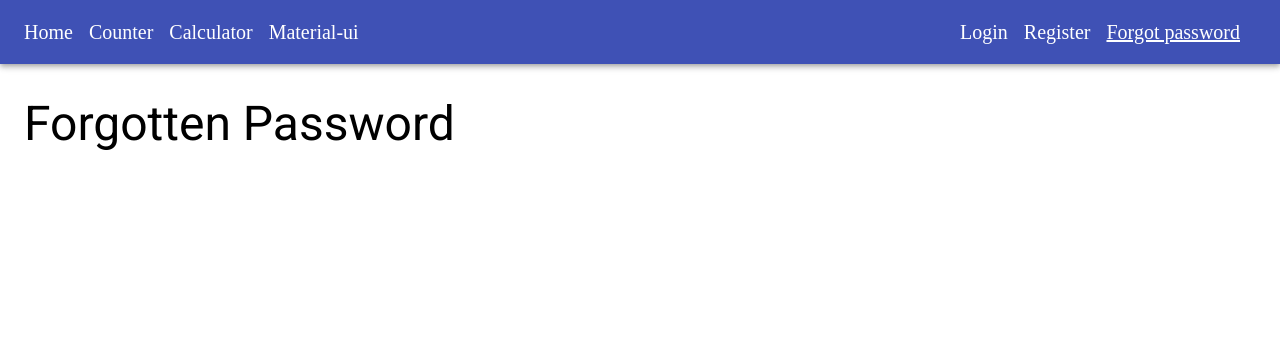
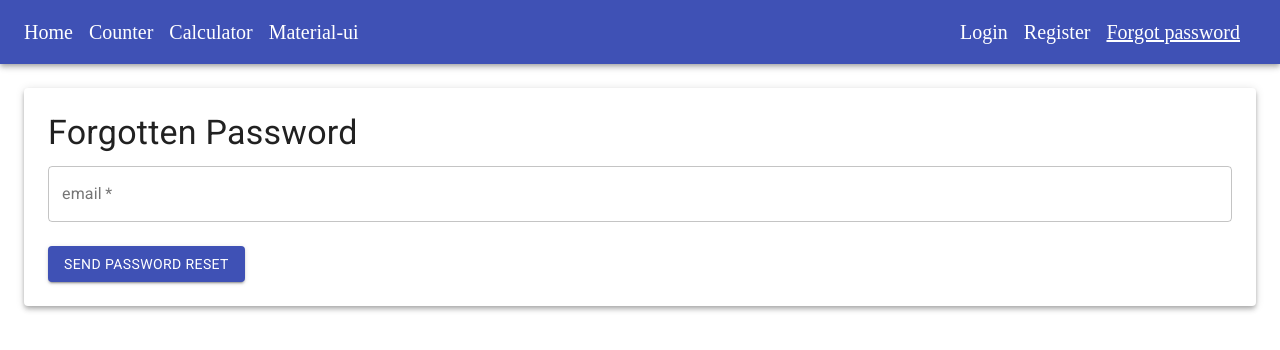
Before and after one commit to mrvanagas/react-app-1, a React (Create React App) app: page /forgotpw in a window 1280 px wide. Shown: the top 350 px of the page. Built offline with nearby package versions, Linux system fonts and the light colour scheme.

Commit message:
feat: email validation

```diff
--- /dev/null
+++ b/src/pages/ForgotPWPage/Form.jsx
@@ -0,0 +1,63 @@
+import { useState } from 'react'
+import {
+    Typography,
+    Paper,
+    makeStyles,
+    Box,
+    TextField,
+    Button
+} from '@material-ui/core';
+
+const useStyles = makeStyles((theme) => ({
+    root: {
+        width: '500px',
+        margin: 'auto',
+        textAlign: 'center'
+    }
+}));
+
+const emailRegex = /^(([^<>()[\]\\.,;:\s@"]+(\.[^<>()[\]\\.,;:\s@"]+)*)|(".+"))@((\[[0-9]{1,3}\.[0-9]{1,3}\.[0-9]{1,3}\.[0-9]{1,3}\])|(([a-zA-Z\-0-9]+\.)+[a-zA-Z]{2,}))$/;
+const isEmail = (value) => emailRegex.test(String(value).toLowerCase());
+
+const Form = () => {
+    const classes = useStyles();
+    const [email, setEmail] = useState('');
+    const [emailError, setEmailError] = useState(undefined);
+
+    const handleSubmit = (event) => {
+        event.preventDefault();
+        if(isEmail(email)){
+            //ka daryt jei gerai
+            setEmailError(undefined)
+        } else {
+            //klaidu formavimas
+            setEmailError('bad email')
+        }
+
+    }
+
+    return (
+        <form classes={classes.root} onSubmit={handleSubmit}>
+            <Paper elevation={4}>
+                <Box p={3}>
+                    <Typography variant="h4" component="h1" gutterBottom>Forgotten Password</Typography>
+                    <TextField
+                        label="email"
+                        variant="outlined"
+                        value={email}
+                        onChange={e => setEmail(e.target.value)}
+                        fullWidth
+                        required
+                        error={emailError}
+                        helperText={emailError ?? false}
+                        />
+                    <Box mt={3}>
+                        <Button variant="contained" color="primary" type="submit">Send password reset</Button>
+                    </Box>
+                </Box>
+            </Paper>
+        </form>
+    )
+}
+
+export default Form
--- a/src/pages/ForgotPWPage/index.jsx
+++ b/src/pages/ForgotPWPage/index.jsx
@@ -1,11 +1,13 @@
-import { Box, Typography, Container } from '@material-ui/core';
+import { Box,Container } from '@material-ui/core';
+import Form from './Form'
 
 const ForgotPW = () => {
   return (
     <Container>
-      <Box mt={4}>
-        <Typography variant="h3" component="h1">Forgotten Password</Typography>
+      <Box mt={3}>
+        <Form />
       </Box>
+
     </Container>
   )
 }
```
